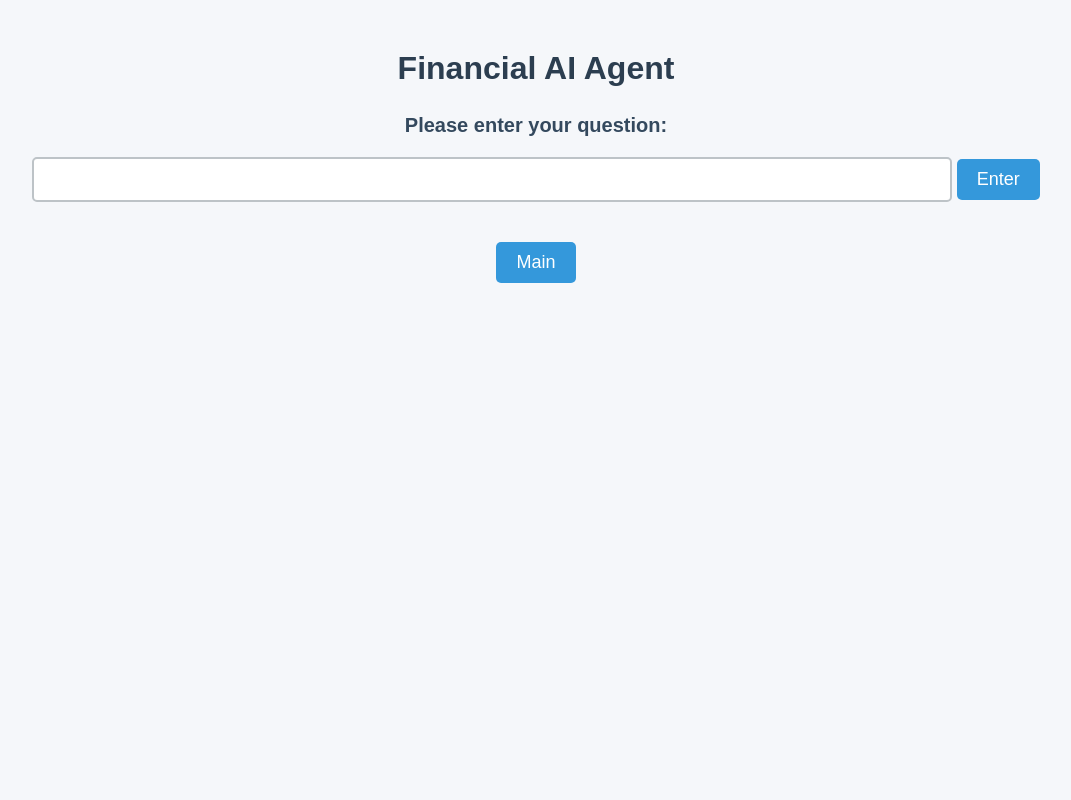
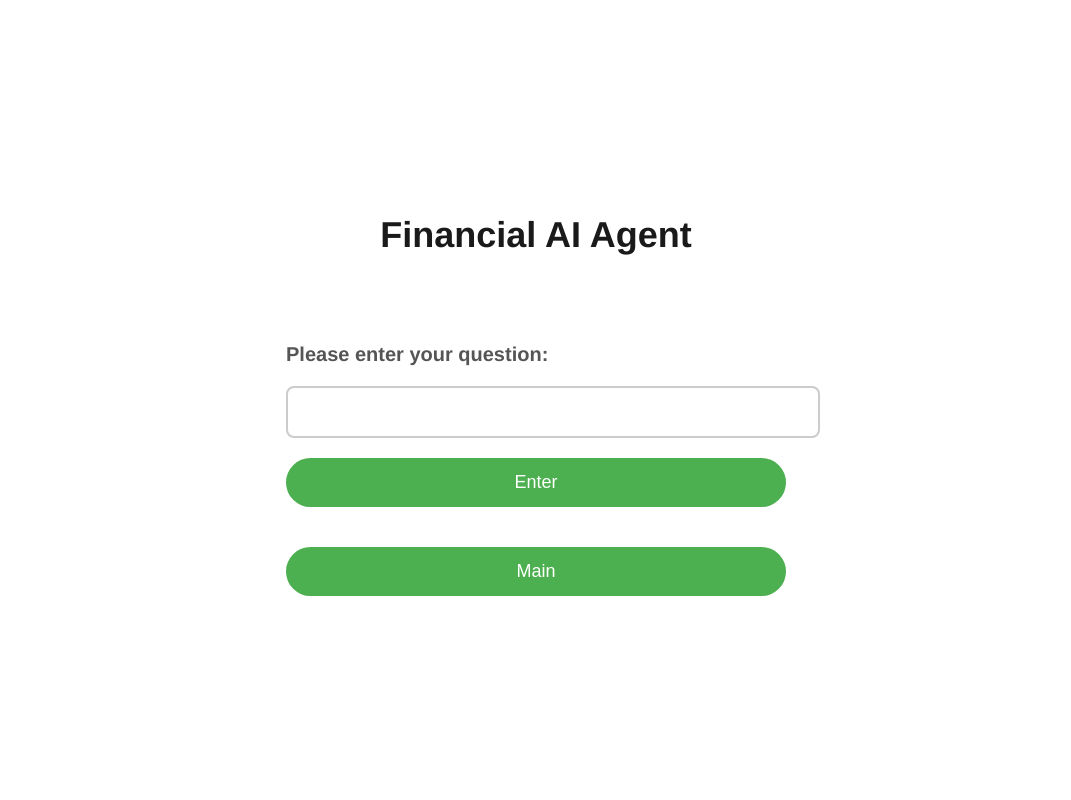
Before and after one commit to anthony-koh/20240814-genai-web3, a Flask app: page /ai_agent in a window 1280 px wide. Shown: the whole page, without its empty margins (104-1175 px from the left). Run offline with Flask 3, Linux system fonts and the light colour scheme.

Commit message:
Update ai_agent.html

```diff
--- a/templates/ai_agent.html
+++ b/templates/ai_agent.html
@@ -6,46 +6,60 @@
     <title>Financial AI Agent</title>
     <style>
         body {
-            font-family: Arial, sans-serif;
-            background-color: #f5f7fa;
+            font-family: 'Helvetica Neue', sans-serif;
+            background-color: #ffffff;
             color: #333;
-            text-align: center;
             margin: 0;
             padding: 0;
+            display: flex;
+            flex-direction: column;
+            align-items: center;
+            justify-content: center;
+            height: 100vh;
         }
         h2 {
-            margin-top: 50px;
-            color: #2c3e50;
-            font-size: 32px;
+            color: #1a1a1a;
+            font-size: 36px;
+            margin-bottom: 40px;
         }
         h4 {
-            color: #34495e;
+            color: #555;
             font-size: 20px;
             margin-bottom: 20px;
         }
         form {
             margin: 20px 0;
+            width: 100%;
+            max-width: 500px;
         }
         input[type="text"] {
-            padding: 10px;
-            width: 70%;
-            font-size: 18px;
-            border: 2px solid #bdc3c7;
-            border-radius: 5px;
+            width: 100%;
+            padding: 15px;
+            font-size: 16px;
+            border: 2px solid #ccc;
+            border-radius: 8px;
             margin-bottom: 20px;
+            outline: none;
+            transition: border-color 0.3s;
+        }
+        input[type="text"]:focus {
+            border-color: #4CAF50;
         }
         input[type="submit"] {
-            background-color: #3498db;
+            background-color: #4CAF50;
             color: white;
-            padding: 10px 20px;
+            padding: 12px 24px;
             font-size: 18px;
-            border: none;
-            border-radius: 5px;
+            border: 2px solid transparent;
+            border-radius: 25px;
             cursor: pointer;
-            transition: background-color 0.3s;
+            transition: background-color 0.3s, transform 0.3s;
+            outline: none;
+            width: 100%;
         }
         input[type="submit"]:hover {
-            background-color: #2980b9;
+            background-color: #45a049;
+            transform: scale(1.05);
         }
     </style>
 </head>
```
